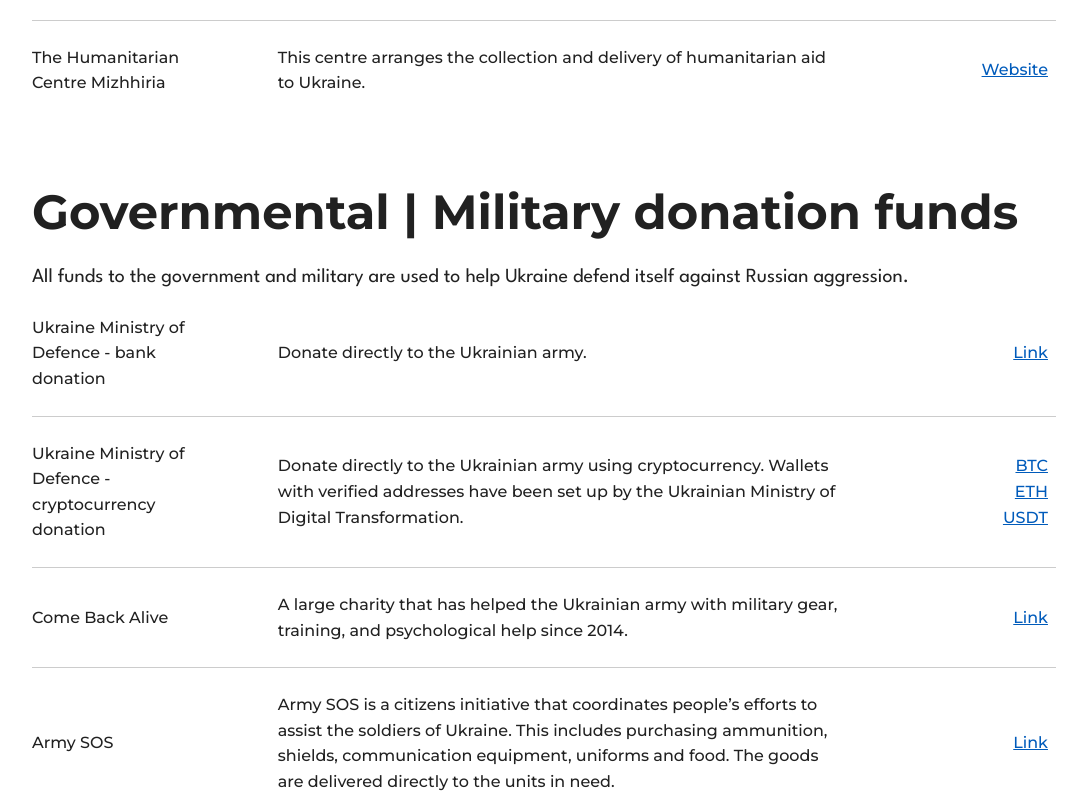
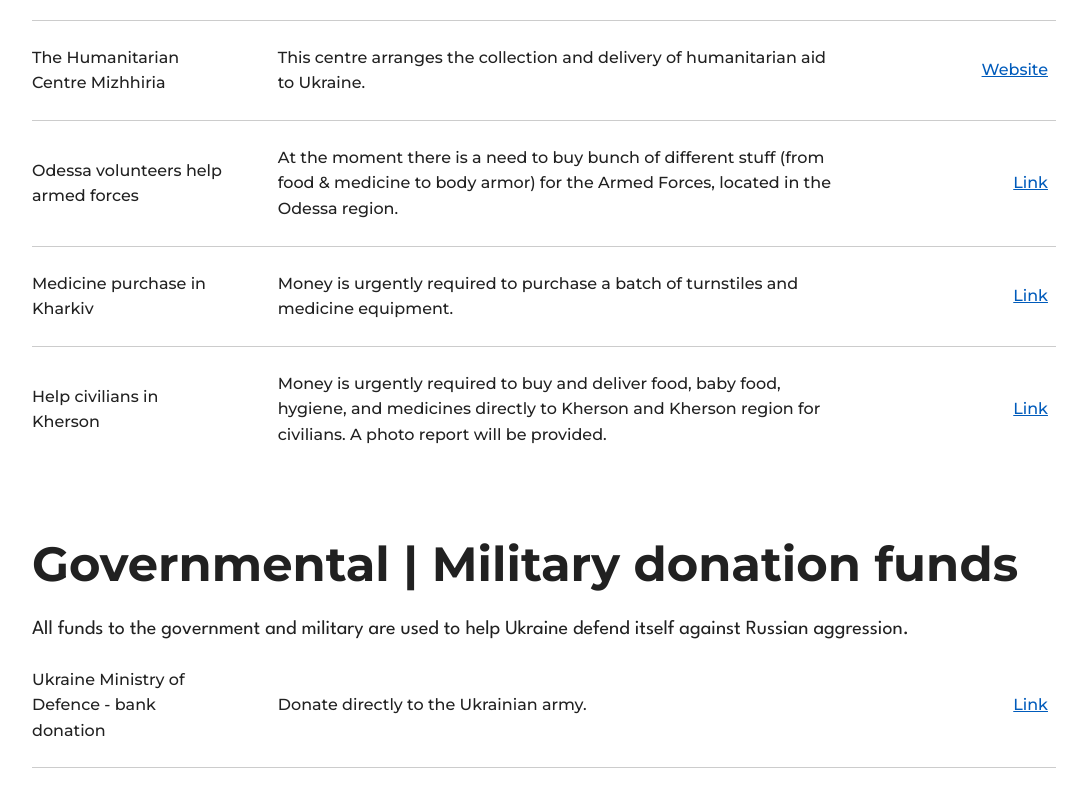
Before and after one commit to s7kind/helpukraine, a Next.js app: page /donation in a window 1280 px wide. Shown: the part 4700-5496 px from the top of the page, without its empty margins (96-1183 px from the left). Built offline with nearby package versions, Linux system fonts and the light colour scheme.

Commit message:
update donation

```diff
--- a/components/Donation/Volunteers.js
+++ b/components/Donation/Volunteers.js
@@ -441,6 +441,49 @@
                         </Link>
                     </div>
                 </div>
+                <div className="flex_table__row">
+                    <div className="flex_table__col">Odessa volunteers help armed forces</div>
+                    <div className="flex_table__col">
+                        At the moment there is a need to buy bunch of different stuff (from food & medicine to body
+                        armor) for the Armed Forces, located in the Odessa region.
+                    </div>
+                    <div className="flex_table__col">
+                        <Link
+                            href="https://docs.google.com/document/d/1KAxJv0BQd9vbNathLM5Bbe8SU-Btv3mUDyarchp2t90/edit#">
+                            <a target="_blank">
+                                <span>Link</span>
+                            </a>
+                        </Link>
+                    </div>
+                </div>
+                <div className="flex_table__row">
+                    <div className="flex_table__col">Medicine purchase in Kharkiv</div>
+                    <div className="flex_table__col">
+                        Money is urgently required to purchase a batch of turnstiles and medicine equipment.
+                    </div>
+                    <div className="flex_table__col">
+                        <Link
+                            href="https://docs.google.com/document/d/1Hz2F30mSlqLnwnz7_onNLpSIgzyFP3HNyfdGYr2WUkY/edit">
+                            <a target="_blank">
+                                <span>Link</span>
+                            </a>
+                        </Link>
+                    </div>
+                </div>
+                <div className="flex_table__row">
+                    <div className="flex_table__col">Help civilians in Kherson</div>
+                    <div className="flex_table__col">
+                        Money is urgently required to buy and deliver food, baby food, hygiene, and medicines directly
+                        to Kherson and Kherson region for civilians. A photo report will be provided.
+                    </div>
+                    <div className="flex_table__col">
+                        <Link href="https://docs.google.com/document/d/1rf1c4EmQX2L1z7bpT4RRN62kjV8wz0wyF9N6DZfCsWk/edit#">
+                            <a target="_blank">
+                                <span>Link</span>
+                            </a>
+                        </Link>
+                    </div>
+                </div>
             </div>
         </>
     );
```
